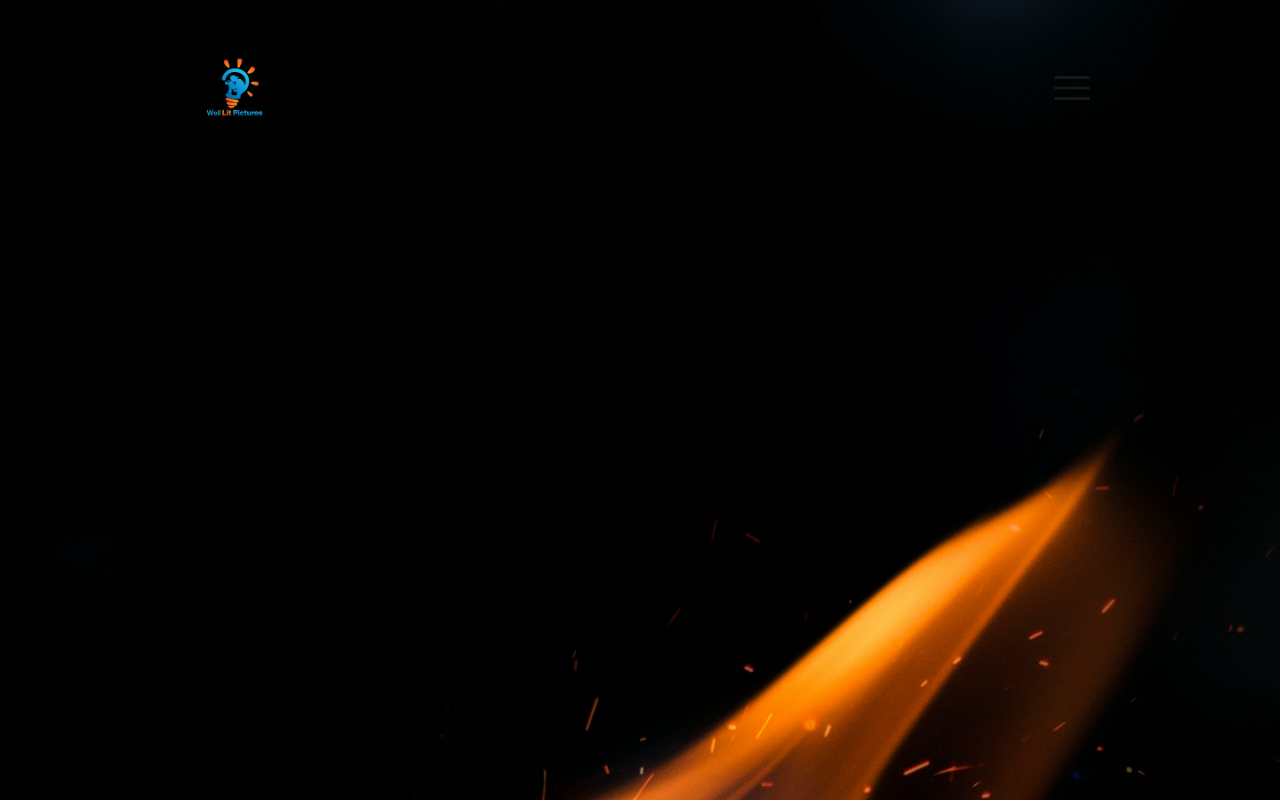
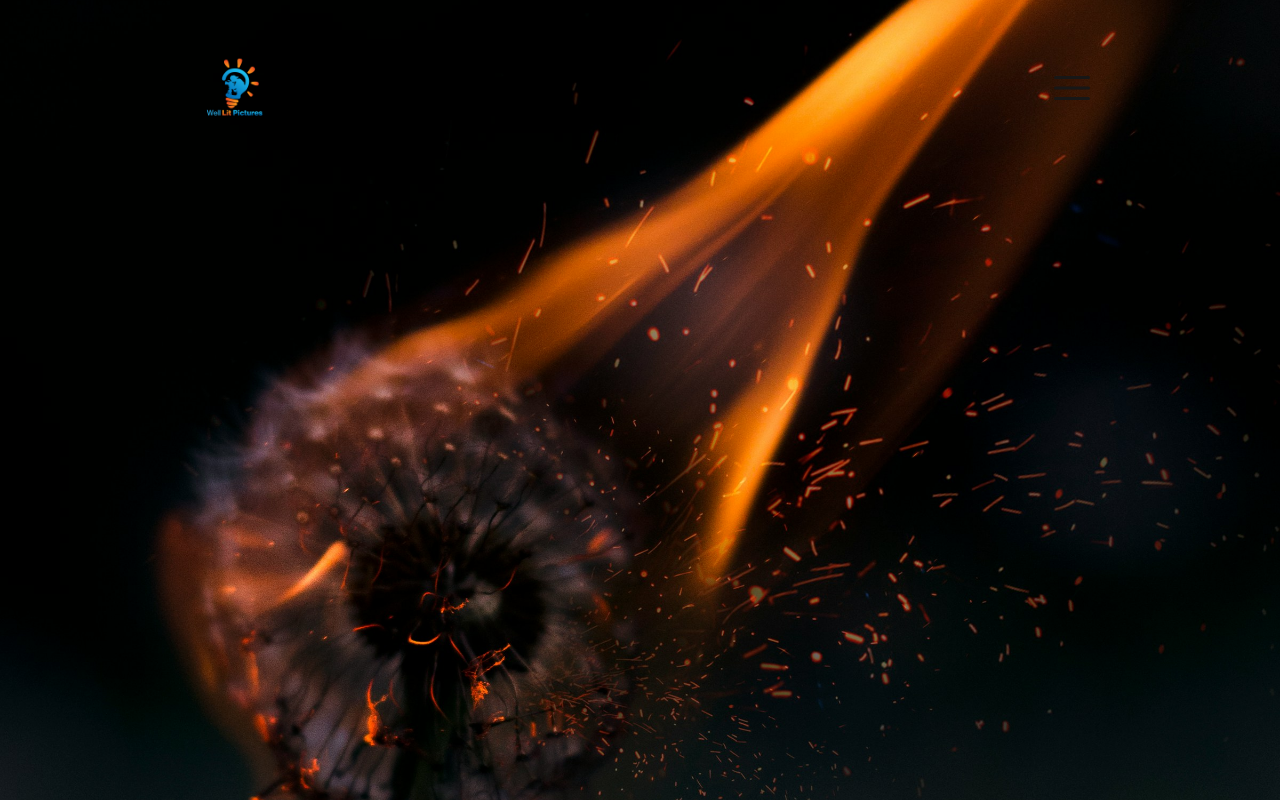
Before and after one commit to motanyaFrancis/well-lit, a Next.js app: page / in a window 1280 px wide. Built offline with nearby package versions, Linux system fonts and the light colour scheme.

Commit message:
bg changes

```diff
--- a/app/page.tsx
+++ b/app/page.tsx
@@ -5,7 +5,7 @@ import Navigation from "./components/Navigation";
 export default function Home() {
   return (
     <>
-      <div className="min-h-screen bg-[url(/images/background.jpg)] bg-cover bg-cente font-[family-name:var(--font-geist-sans)]r">
+      <div className="min-h-screen bg-[url(/images/background.jpg)] bg-cover bg-center font-[family-name:var(--font-geist-sans)]r">
         <Navigation />
 
 
```
